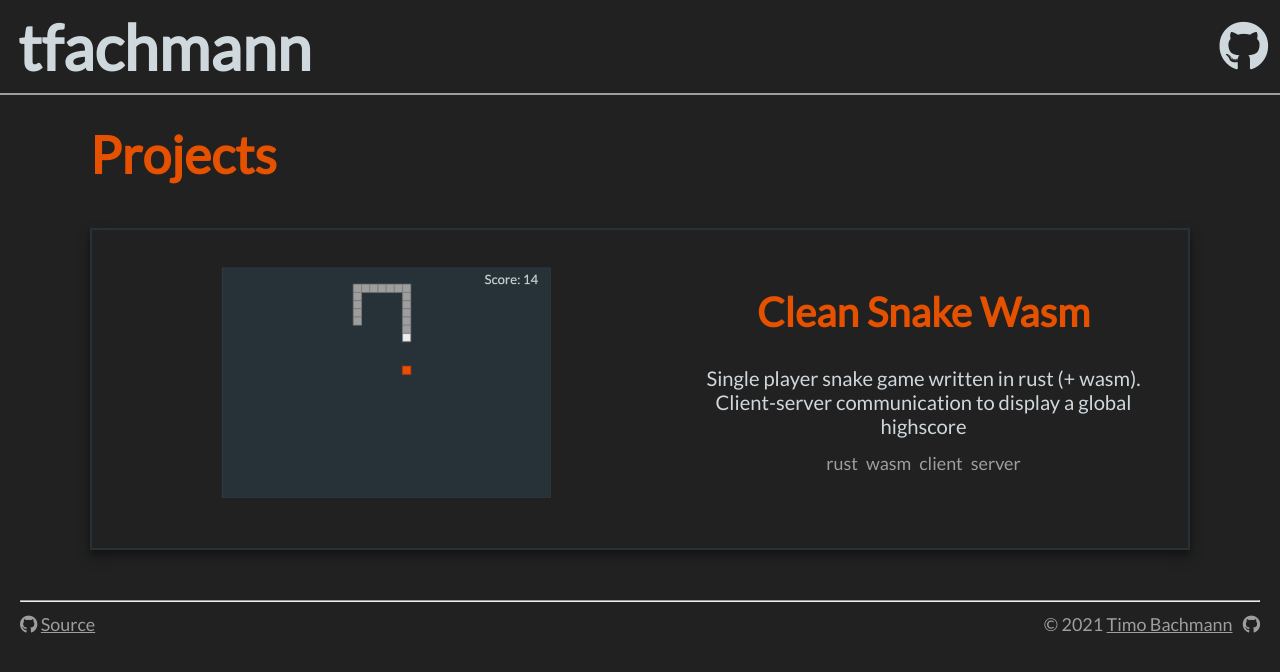
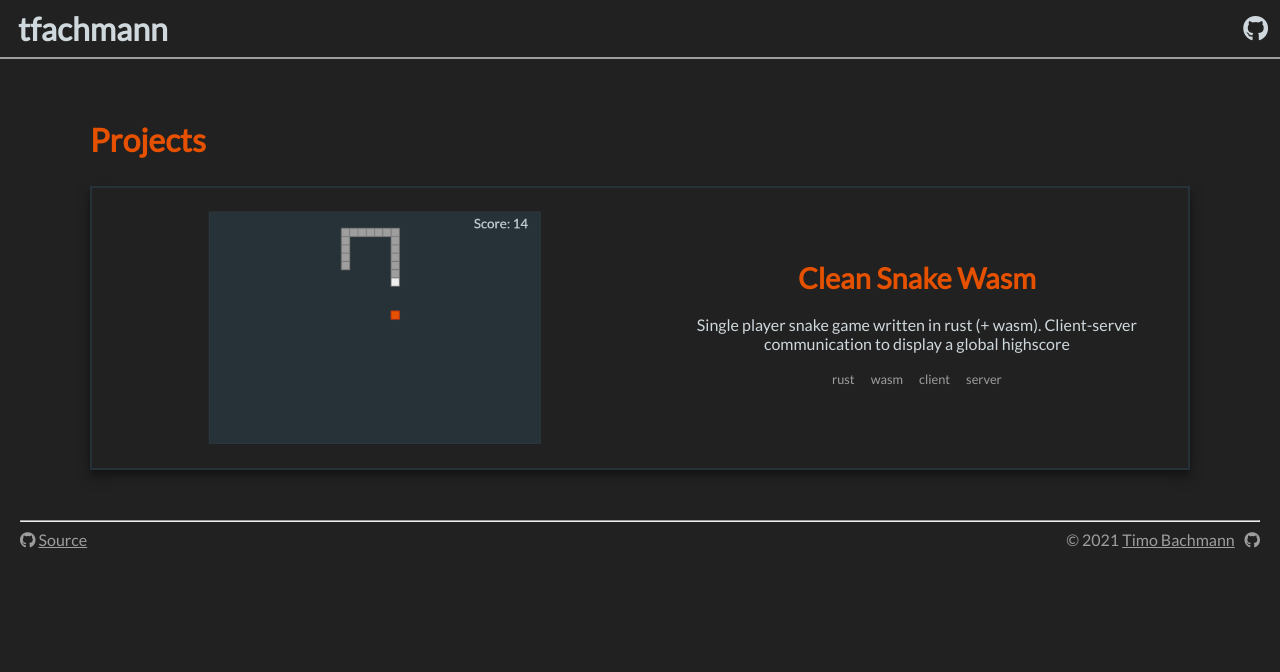
Before and after one commit to tfachmann/personal-website, a plain HTML site: page index.html in a window 1280 px wide. Drawn offline with Linux system fonts and the light colour scheme.

Commit message:
fix: correct font sizes

```diff
--- a/style.css
+++ b/style.css
@@ -12,7 +12,7 @@ h2, h3 {
 }
 
 h2 {
-    font-size: 2.3em;
+    font-size: 2.0em;
 }
 
 h3 {
@@ -35,7 +35,7 @@ div#header {
     padding: 9px 18px;
     border-bottom: 2px solid #9E9E9E;
     background-color: #212121;
-    font-size: 2.8em;
+    font-size: 2.0em;
 }
 div#header_title {
     width: 100%;
@@ -58,6 +58,12 @@ div#content {
     margin: auto;
     margin-top: 110px;
     margin-bottom: 50px;
+}
+@media only screen and (max-width:920px) {
+    div#content {
+        margin-top: 70px;
+        margin-bottom: 20px;
+    }
 }
 
 @media only screen and (min-device-width:1025px),screen and (min-device-width:481px) and (max-device-width:1024px) {
@@ -89,7 +95,7 @@ div#footer {
     align-items: center;
     justify-content: space-between;
     color: #9E9E9E;
-    font-size: 0.8em;
+    font-size: 1.0em;
 }
 div#footer div {
     margin-bottom: 10px;
@@ -100,7 +106,7 @@ div.entry {
     border:2px solid #263238;
     box-shadow: 0 7px 14px rgba(0,0,0,.25),0 5px 5px rgba(0,0,0,.22);
     margin: .7rem 0;
-    padding: 0.5rem 0.5rem 20px;
+    padding: 0.2rem;
 }
 
 div.entry:hover {
@@ -113,7 +119,7 @@ div.entry_holder {
     justify-content: center;
     align-items: center;
     padding: 9px;
-    margin: 9px;
+    margin: 0;
     flex-wrap: nowrap;
     flex-direction: row;
     width: 100%;
@@ -158,24 +164,19 @@ img.entry_img {
 }
 
 div.entry_content {
-    padding: 9px;
     margin: 9px;
     text-align: center;
 }
 div.entry_content h3 {
     text-align: center;
     margin: 0;
-    padding-bottom: 20px;
+    padding-bottom: 10px;
 }
 div.entry_content p {
-    font-size: 0.9em;
+    font-size: 1.0em;
     text-align: center;
     padding: 5px;
     margin: 5px;
-}
-
-div.entry_title {
-    font-size: 18pt;
 }
 
 div.tags {
@@ -189,12 +190,12 @@ div.tags {
 
 div.tag {
     display: inline;
-    padding: 3pt;
+    padding: 8px;
 }
 
 body {
     font-family: Lato, sans-serif;
-    font-size: 1.4em;
+    font-size: 1em;
     color: #CFD8DC;
     margin-left: 20px;
     margin-right: 20px;
```
